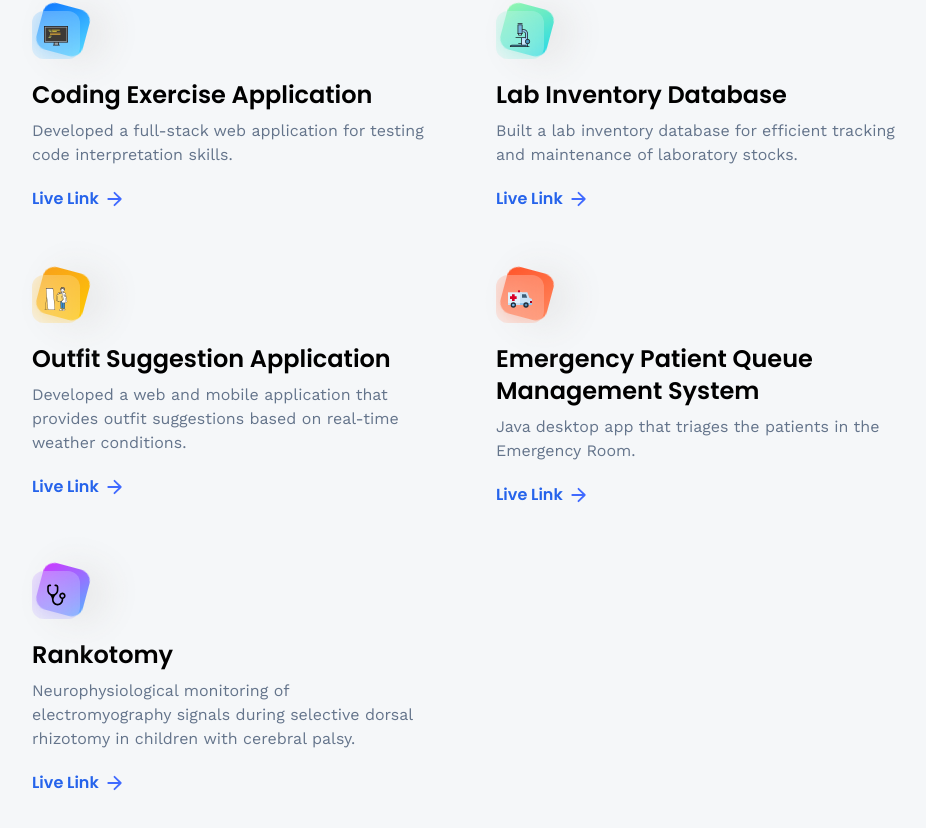
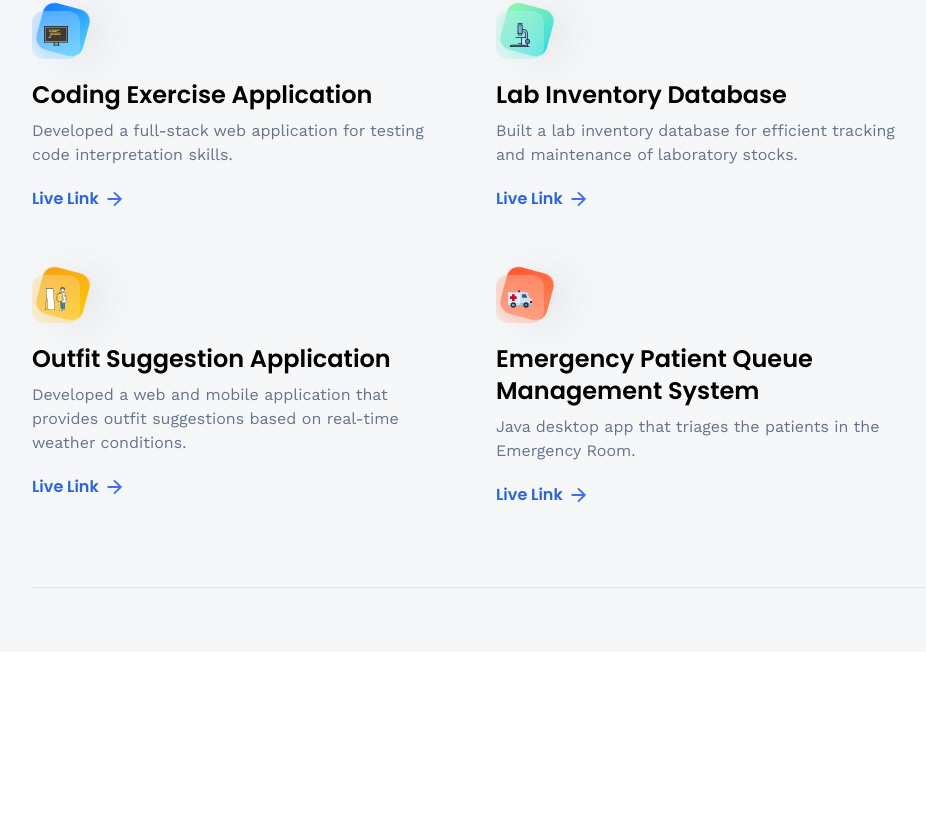
Before and after one commit to emmahy-park/3d_portfolio, a React (Vite) app: page /3d_portfolio/projects in a window 1280 px wide. Shown: the part 353-1181 px from the top of the page, without its empty margins (160-1086 px from the left). After the commit the page ends 1005 px from the top, so only its background shows below. Built offline with nearby package versions, Linux system fonts and the light colour scheme.

Commit message:
updated alerts

```diff
--- a/src/components/Alert.jsx
+++ b/src/components/Alert.jsx
@@ -3,7 +3,7 @@ import React from 'react'
 const Alert = ({ type, text }) => {
   return (
     <div className='absolute top-10 left-0 right-0 flex justify-center items-center'>
-        <div className={`${type === 'danger' ? 'bg-red-800' : 'bg-blue-800'} p-2 text-indigo-100
+        <div className={`p-2 ${type === 'danger' ? 'bg-red-800' : 'bg-blue-800'} text-indigo-100
                             leading-none lg:rounded-full flex lg:inline-flex items-center`} role='alert'>
             <p className={`${type === 'danger' ? 'bg-red-500' : 'bg-blue-500'}
                 flex rounded-full uppercase px-2 py-1 front-semibold mr-3 text-xs`}>
--- a/src/constants/index.js
+++ b/src/constants/index.js
@@ -164,12 +164,5 @@ export const projects = [
         name: 'Emergency Patient Queue Management System',
         description: 'Java desktop app that triages the patients in the Emergency Room.',
         link: 'https://github.com/emmahy-park/ERQueue2',
-    },
-    {
-        iconUrl: doctor,
-        theme: 'btn-back-pink',
-        name: 'Rankotomy',
-        description: 'Neurophysiological monitoring of electromyography signals during selective dorsal rhizotomy in children with cerebral palsy.',
-        link: 'https://github.com/Rankotomy/DesktopApplication',
     }
 ];
--- a/src/pages/Contact.jsx
+++ b/src/pages/Contact.jsx
@@ -15,7 +15,7 @@ const Contact = () => {
   };
 
   const handleSubmit = (e) => {
-    e.preventDefault;
+    e.preventDefault();
     setIsLoading(true);
 
     emailjs.send(
@@ -36,11 +36,9 @@ const Contact = () => {
 
       setTimeout(() => {
         hideAlert(false);
-        setCurrentAnimation('idle')
         setForm({ name: '', email: '', message: ''});
-      }, [1000])
+      }, [2000])
       // TODO: Hide an alert
-      setForm({ name: '', email: '', message: ''})
     }).catch((error) => {
       setIsLoading(false);
       console.error(error);
```
